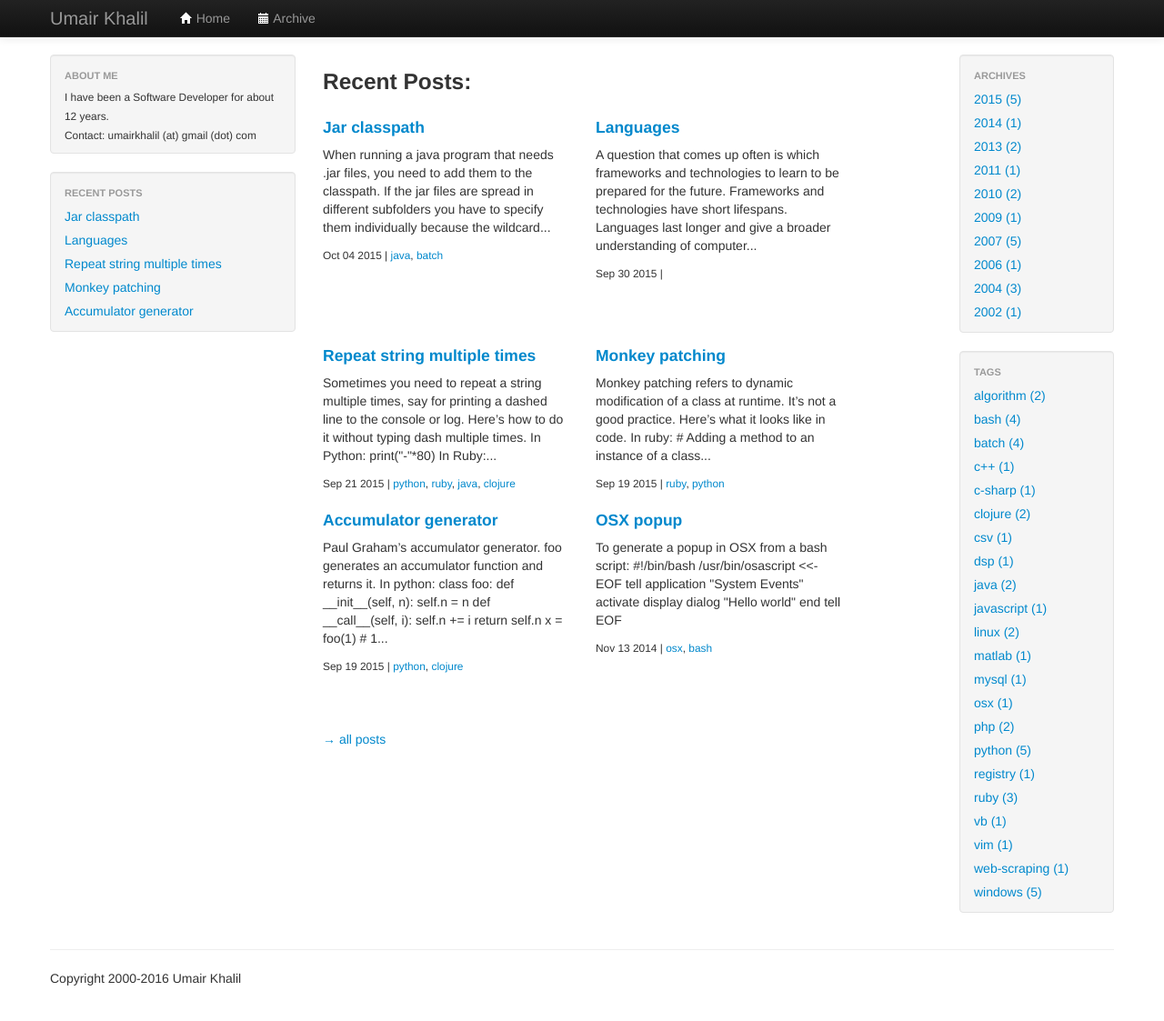
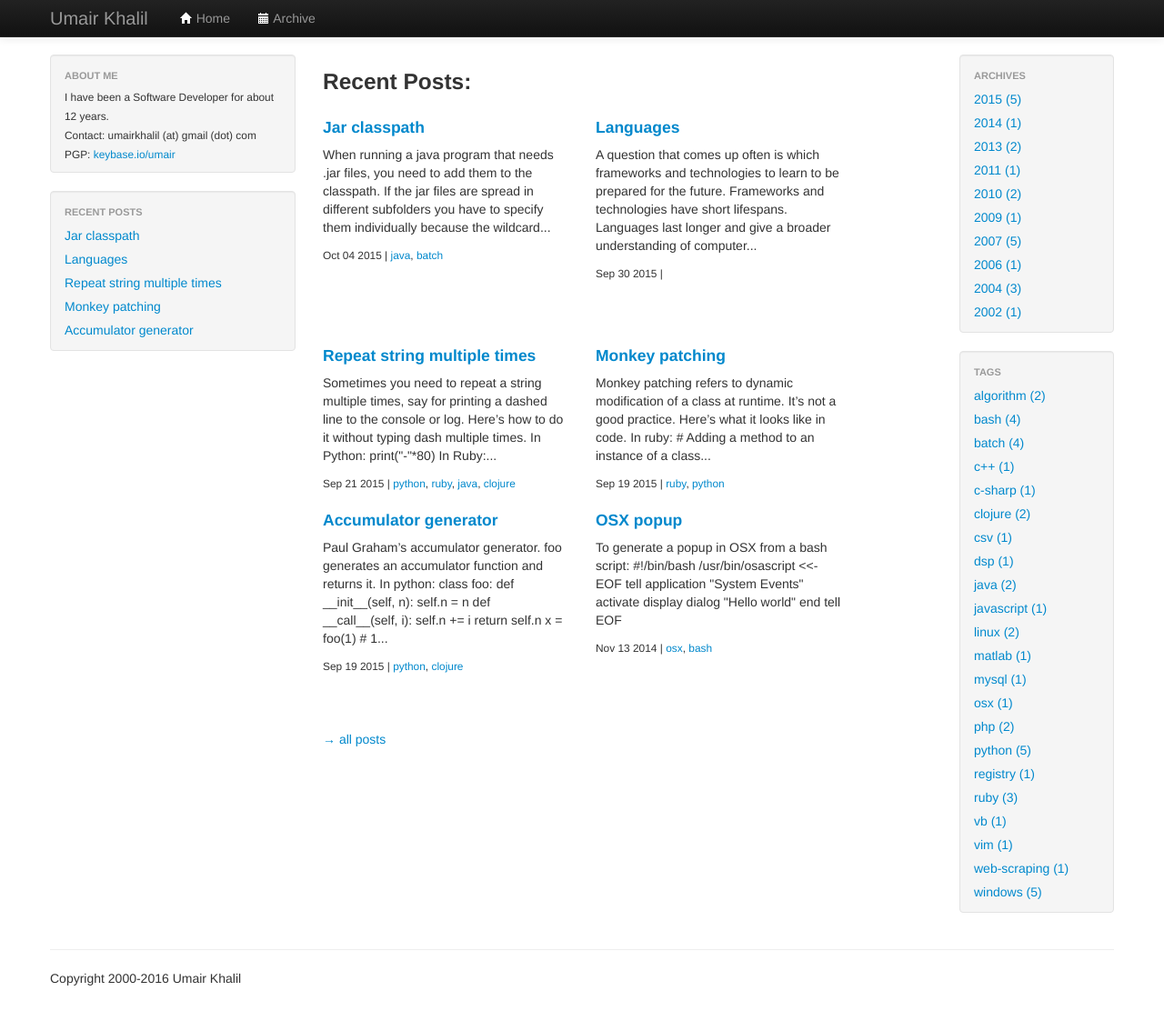
Before and after one commit to umairkhalil/umairkhalil.github.io, a Jekyll site: the page built from index.html, in a window 1280 px wide and 1136 px high. Shown: the top 1123 px of the window at 91% size. Built offline with Jekyll 4.4.1, drawn with Linux system fonts in a browser that asks for light colours.

Commit message:
Update default.html

```diff
--- a/_layouts/default.html
+++ b/_layouts/default.html
@@ -51,7 +51,7 @@
               <li class="nav-header">About me</li>
               <li>
                 <small>
-                  I have been a Software Developer for about {{ site.time | date: "%Y" | minus: 2004 }} years.<br/>Contact: umairkhalil (at) gmail (dot) com
+                  I have been a Software Developer for about {{ site.time | date: "%Y" | minus: 2004 }} years.<br/>Contact: umairkhalil (at) gmail (dot) com<br/>PGP: <a href="https://keybase.io/umair">keybase.io/umair</a>
                 </small>
               </li>
             </ul>
```
